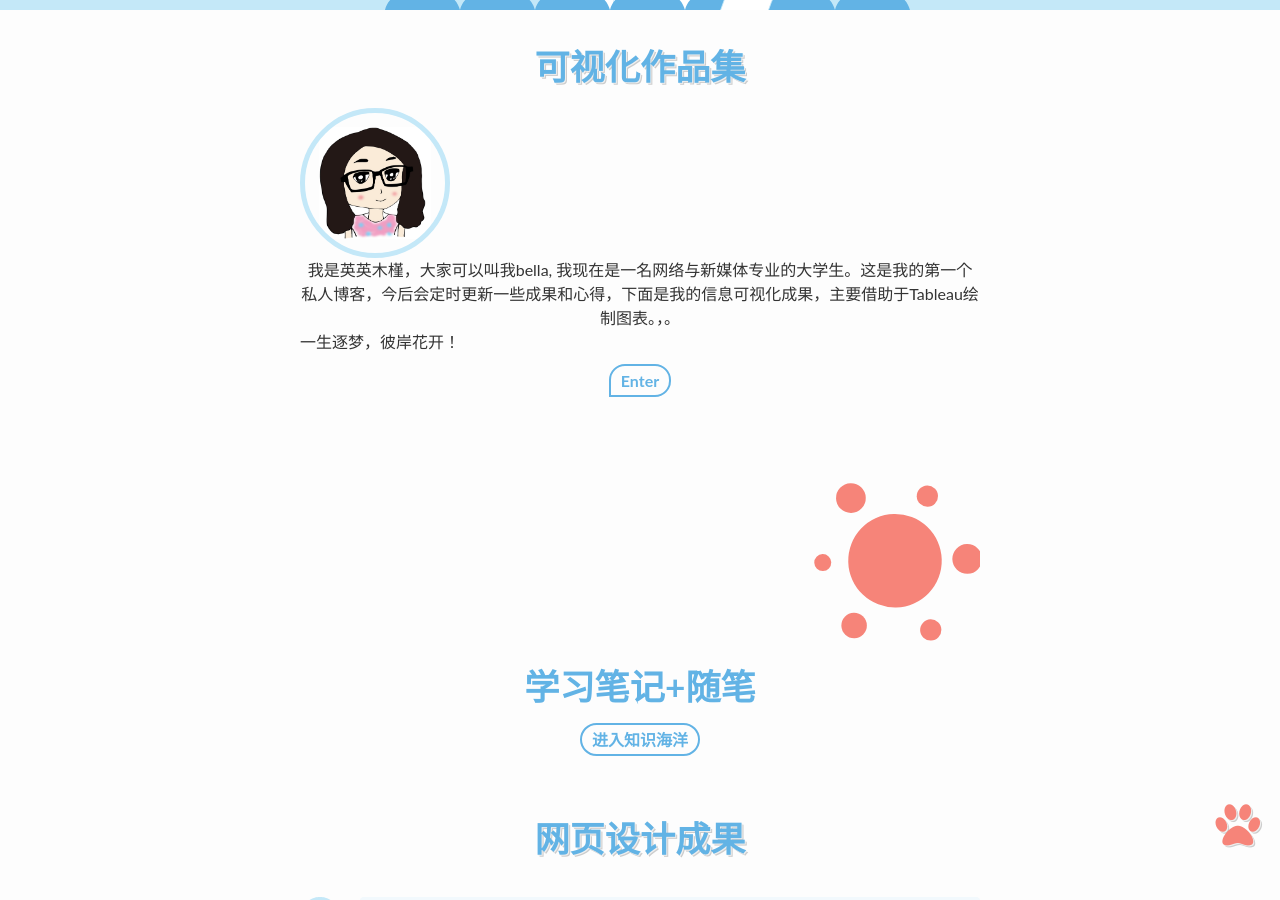
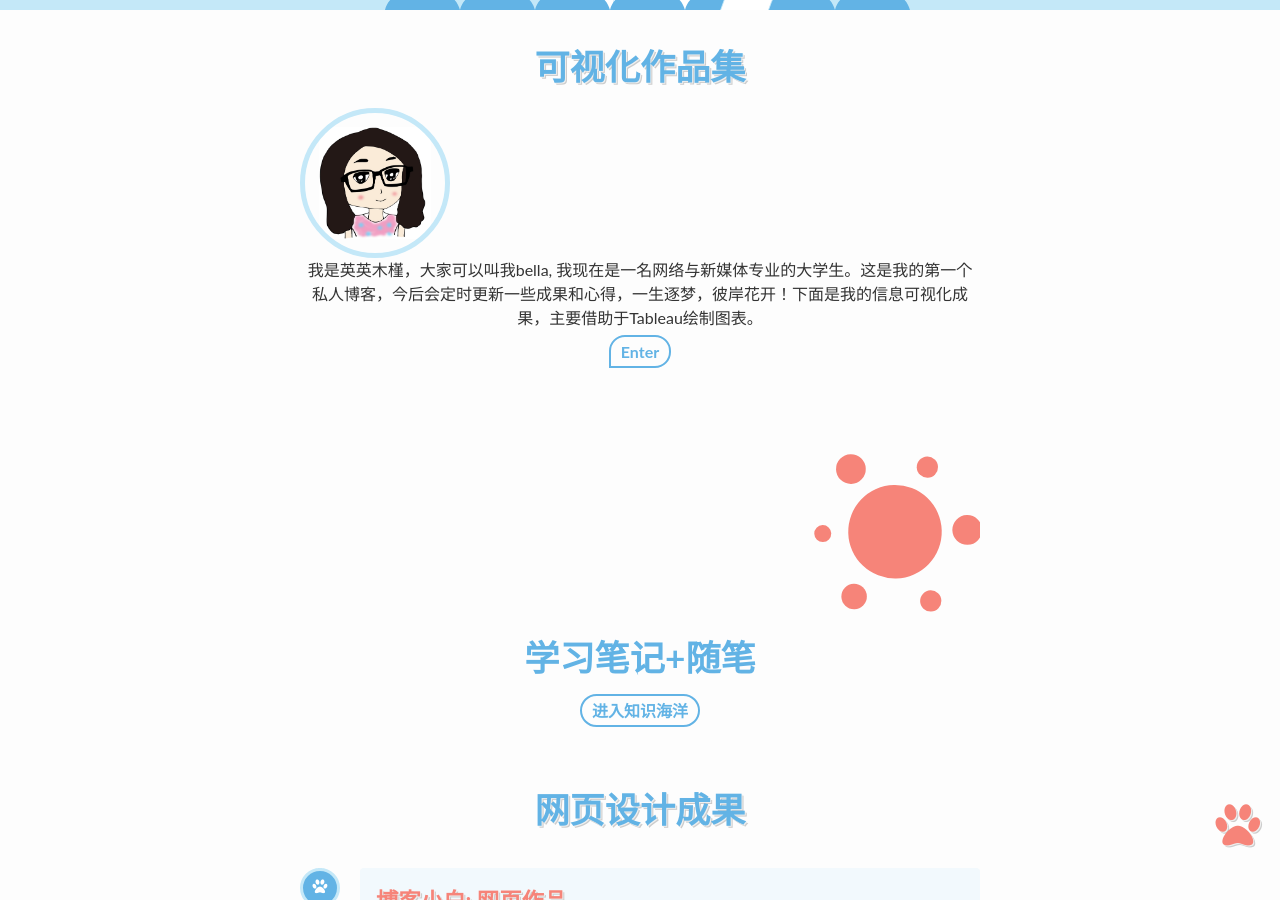
Before and after one commit to Zhou-Yu-Jin/Zhou-Yu-Jin.github.io, a Jekyll site: the page built from index.html, in a window 1280 px wide and 900 px high, scrolled down 376 px. Built offline with Jekyll 4.4.1, drawn with Linux system fonts in a browser that asks for light colours; comment, search, counter and statistics services are not loaded.

```diff
--- a/_config.yml
+++ b/_config.yml
@@ -34,8 +34,7 @@ baidu_analytics: 5b31ffbbdc6cff18727f3adf75a03777    #from //hm.baidu.com/hm.js?
 author:
   #resume: /resume
   name: Bella     #the name of Blog section
-  about_me: 我是英英木槿，大家可以叫我bella, 我现在是一名网络与新媒体专业的大学生。这是我的第一个私人博客，今后会定时更新一些成果和心得，下面是我的信息可视化成果，主要借助于Tableau绘制图表。，。
-            <p>一生逐梦，彼岸花开！</p>
+  about_me: 我是英英木槿，大家可以叫我bella, 我现在是一名网络与新媒体专业的大学生。这是我的第一个私人博客，今后会定时更新一些成果和心得，一生逐梦，彼岸花开！下面是我的信息可视化成果，主要借助于Tableau绘制图表。
   # Social Links
 email:               hi@kongsong.me
 #google.plus:        username
```
